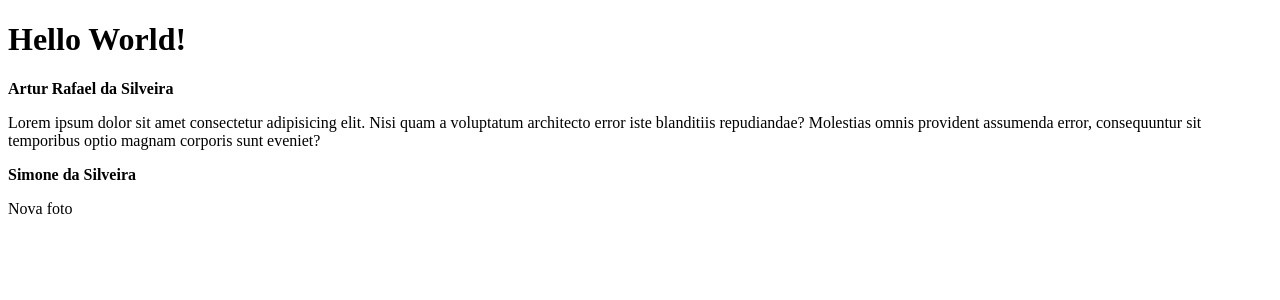
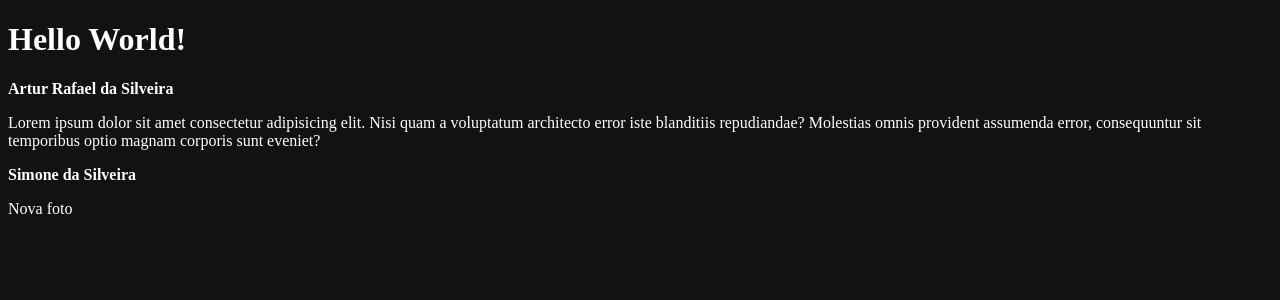
Before and after one commit to arturrsilveira/fundamentosreactjs, a React (Vite) app: page / in a window 1280 px wide. Shown: the top 300 px of the page. Built offline with nearby package versions, Linux system fonts and the light colour scheme.

Commit message:
Adicionado arquivo de estilização

```diff
--- a/src/App.jsx
+++ b/src/App.jsx
@@ -1,4 +1,6 @@
-import { Post } from "./Post"
+import { Post } from "./Post" ;
+
+import './styles.css'
 
 export function App() {
 
--- /dev/null
+++ b/src/styles.css
@@ -0,0 +1,4 @@
+body {
+    background: #121214;
+    color: #fff;
+}
```
